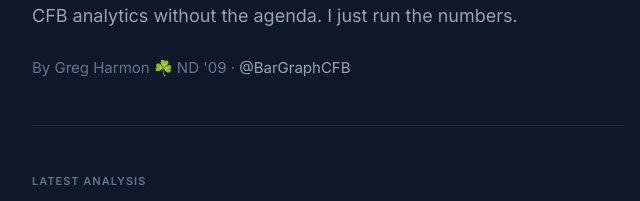
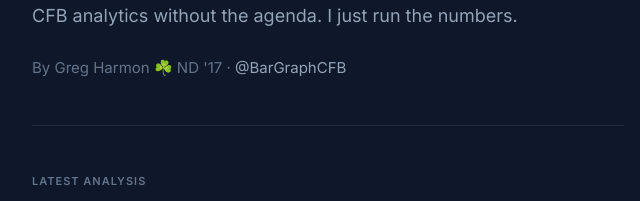
Before and after one commit to bargraphcfb/bargraphcfb.github.io, a plain HTML site: page index.html in a window 1280 px wide. Shown: the part 174-375 px from the top of the page, 312-952 px from the left. Drawn offline with Linux system fonts and the light colour scheme.

Commit message:
Update index.html

```diff
--- a/index.html
+++ b/index.html
@@ -259,7 +259,7 @@
     </div>
     <h1>Bar Graph</h1>
     <p class="tagline">CFB analytics without the agenda. I just run the numbers.</p>
-    <p class="byline">By Greg Harmon <span class="shamrock">☘️</span> ND '09 · <a href="https://twitter.com/BarGraphCFB">@BarGraphCFB</a></p>
+    <p class="byline">By Greg Harmon <span class="shamrock">☘️</span> ND '17 · <a href="https://twitter.com/BarGraphCFB">@BarGraphCFB</a></p>
 
     <p class="section-label">Latest Analysis</p>
 
```
